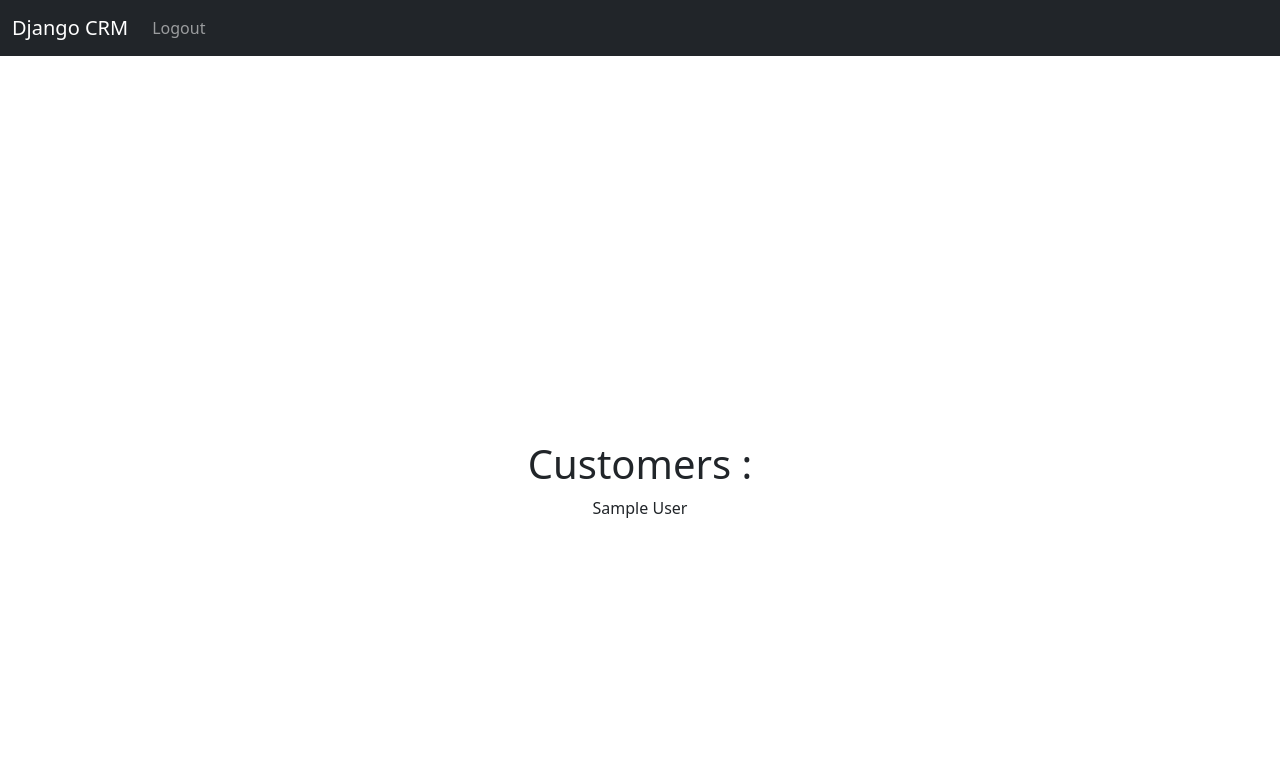
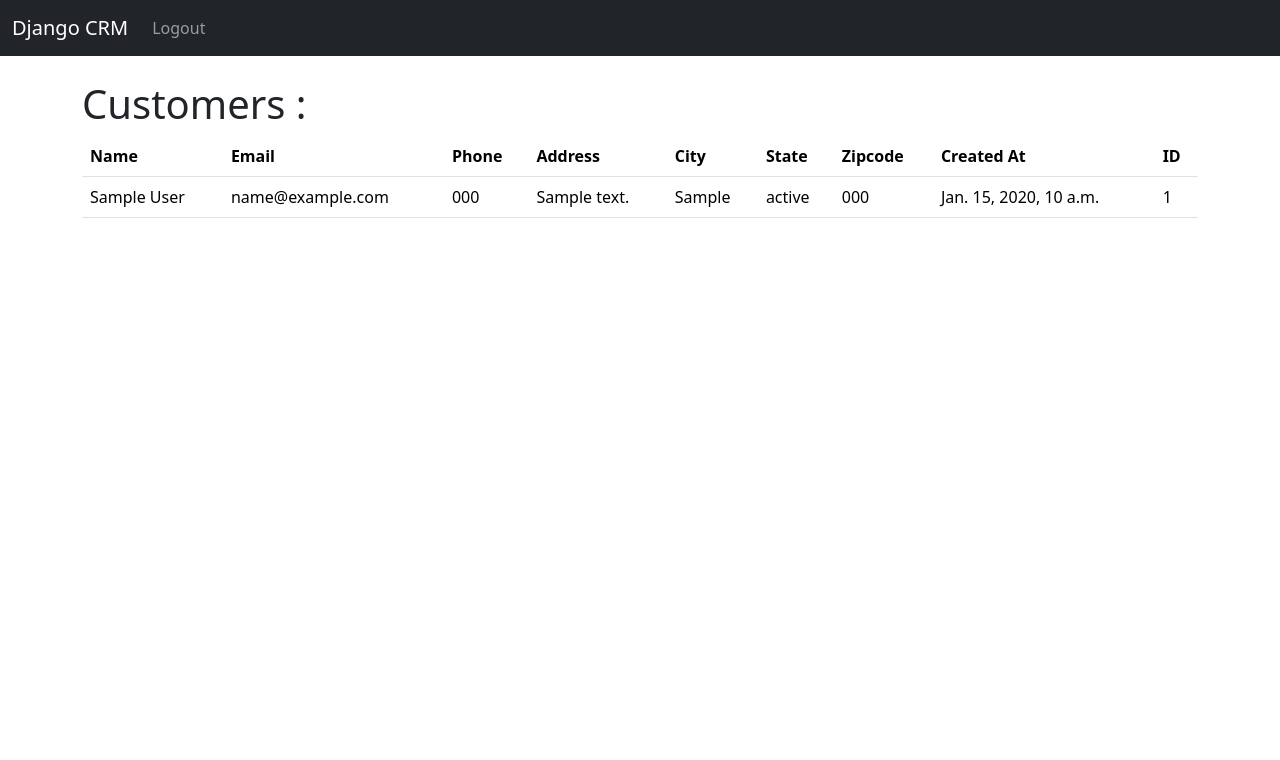
Before and after one commit to mahdihassani-dev/Django-CRM, a Django app: page / in a window 1280 px wide. Shown: the top 760 px of the page. After the commit the page ends 218 px from the top, so only its background shows below. Run offline with Django 5.2, Linux system fonts and the light colour scheme; a user stored in the database is signed in; tables that the repository leaves empty hold one stand-in row (values such as "Sample post").

Commit message:
table whole structure created

```diff
--- a/website/templates/home.html
+++ b/website/templates/home.html
@@ -1,38 +1,63 @@
 {% extends 'base.html' %}
 
 {% block content %}
+  {% if user.is_authenticated %}
+    <div>
+      <h1>Customers :</h1>
 
+      <table class="table">
+        <thead>
+          <tr>
+            <th scope="col">Name</th>
+            <th scope="col">Email</th>
+            <th scope="col">Phone</th>
+            <th scope="col">Address</th>
+            <th scope="col">City</th>
+            <th scope="col">State</th>
+            <th scope="col">Zipcode</th>
+            <th scope="col">Created At</th>
+            <th scope="col">ID</th>
+          </tr>
+        </thead>
+
+        <tbody>
+          {% if customers %}
+            {% for customer in customers %}
+              <tr>
+                <td>{{ customer.first_name }} {{ customer.last_name }}</td>
+                <td>{{ customer.email }}</td>
+                <td>{{ customer.phone }}</td>
+                <td>{{ customer.address }}</td>
+                <td>{{ customer.city }}</td>
+                <td>{{ customer.state }}</td>
+                <td>{{ customer.zipcode }}</td>
+                <td>{{ customer.created_at }}</td>
+                <td>{{ customer.id }}</td>
+              </tr>
+            {% endfor %}
+          {% endif %}
+        </tbody>
+      </table>
+    </div>
+  {% else %}
     <div class="d-flex justify-content-center align-items-center vh-100">
       <div class="col-md-6 col-lg-4">
-
-        {% if user.is_authenticated %}
-        <div class="text-center">
-            <h1>Customers :</h1>
-            {% if customers %}
-                {% for customer in customers %}
-                    {{customer}}<br/>
-                {% endfor %}
-            {% endif %}
-        </div>
-        {% else %}
         <div class="card shadow-sm">
           <div class="card-body">
             <h1 class="card-title text-center mb-4">Login Form</h1>
             <form method="POST" action="{% url 'home' %}">
               {% csrf_token %}
               <div class="mb-3">
-                        <input type="text" class="form-control" name="username" placeholder="Username" required>
+                <input type="text" class="form-control" name="username" placeholder="Username" required />
               </div>
               <div class="mb-3">
-                        <input type="password" class="form-control" name="password" placeholder="Password" required>
+                <input type="password" class="form-control" name="password" placeholder="Password" required />
               </div>
               <button type="submit" class="btn btn-secondary w-100">Login</button>
             </form>
           </div>
         </div>
-        {% endif %}
-
       </div>
     </div>
-
+  {% endif %}
 {% endblock %}
```
Lines whose indentation alone changed are shown as unchanged.
